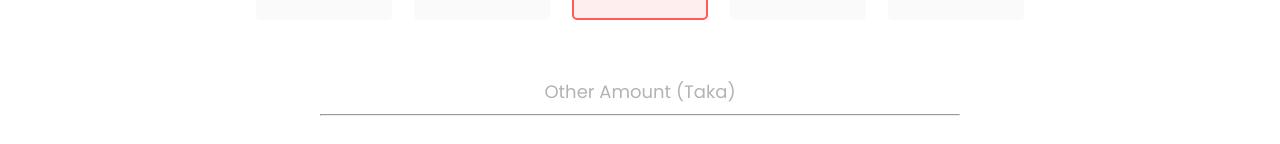
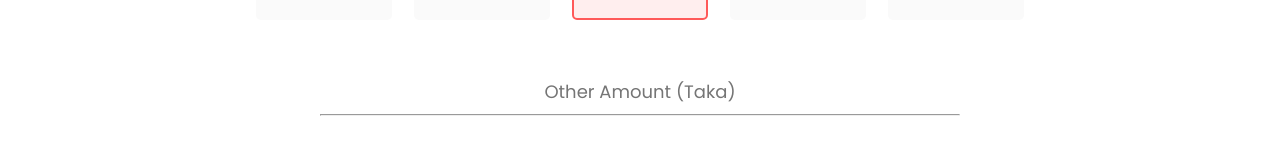
Before and after one commit to tahmina-97/donate-today, a plain HTML site: page index.html in a window 1280 px wide. Shown: the part 1276-1420 px from the top of the page. Drawn offline with Linux system fonts and the light colour scheme.

Commit message:
correction

```diff
--- a/index.html
+++ b/index.html
@@ -33,7 +33,8 @@
         </div>
 
         <div class="send-donation">
-            <h6 class="small-text">Other Amount (Taka)</h6>
+            <input class="small-text" type="text" name="" id="" placeholder="Other Amount (Taka)">
+            <!-- <h6 class="small-text">Other Amount (Taka)</h6> -->
             <hr>
             <a class="btn-primary" href="#">Donate Now</a>
         </div>
--- a/style.css
+++ b/style.css
@@ -111,10 +111,12 @@
 #donate .send-donation{
     text-align: center;
 }
-.send-donation h6{
+.send-donation input{
     color: #B3B3B3;
+    border-style: none;
     margin-top: 30px;
     padding: 8px 0;
+    outline: none;
 }
 .send-donation hr{
     width: 50%;
```
